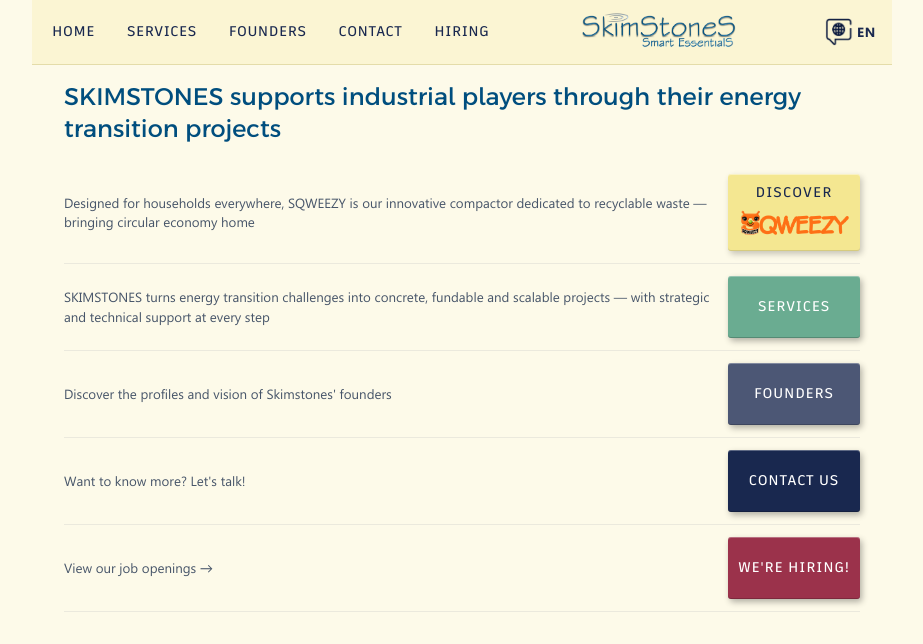
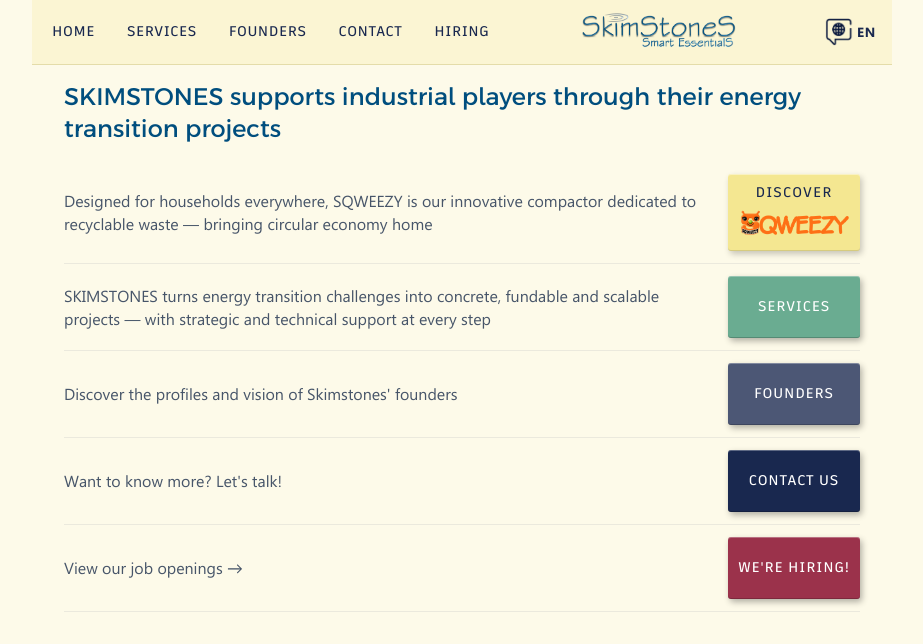
Before and after one commit to getsqweezy/skimstones-site, a Next.js app: page /en in a window 1280 px wide. Shown: the top 644 px of the page, without its empty margins (178-1101 px from the left). Built offline with nearby package versions, Linux system fonts and the light colour scheme.

Commit message:
correc home3

```diff
--- a/src/app/globals.css
+++ b/src/app/globals.css
@@ -537,21 +537,18 @@
 
 .home-row p {
   flex: 1;
-  font-size: var(--fs-caption);
-  color: var(--text-color);
+  font-size: calc(var(--fs-caption) * 1.2);
+  color: inherit;
   line-height: 1.45;
 }
 .home-row-text-link {
-  color: inherit;
+  color: var(--text-color);
   text-decoration: none;
   cursor: pointer;
   flex: 1;
 }
-.home-row-text-link:hover {
+.home-row-text-link:hover p {
   color: #4C5775;
-}
-.home-row p {
-  color: inherit;
 }
 
 /* Base des boutons CTA home */
```
